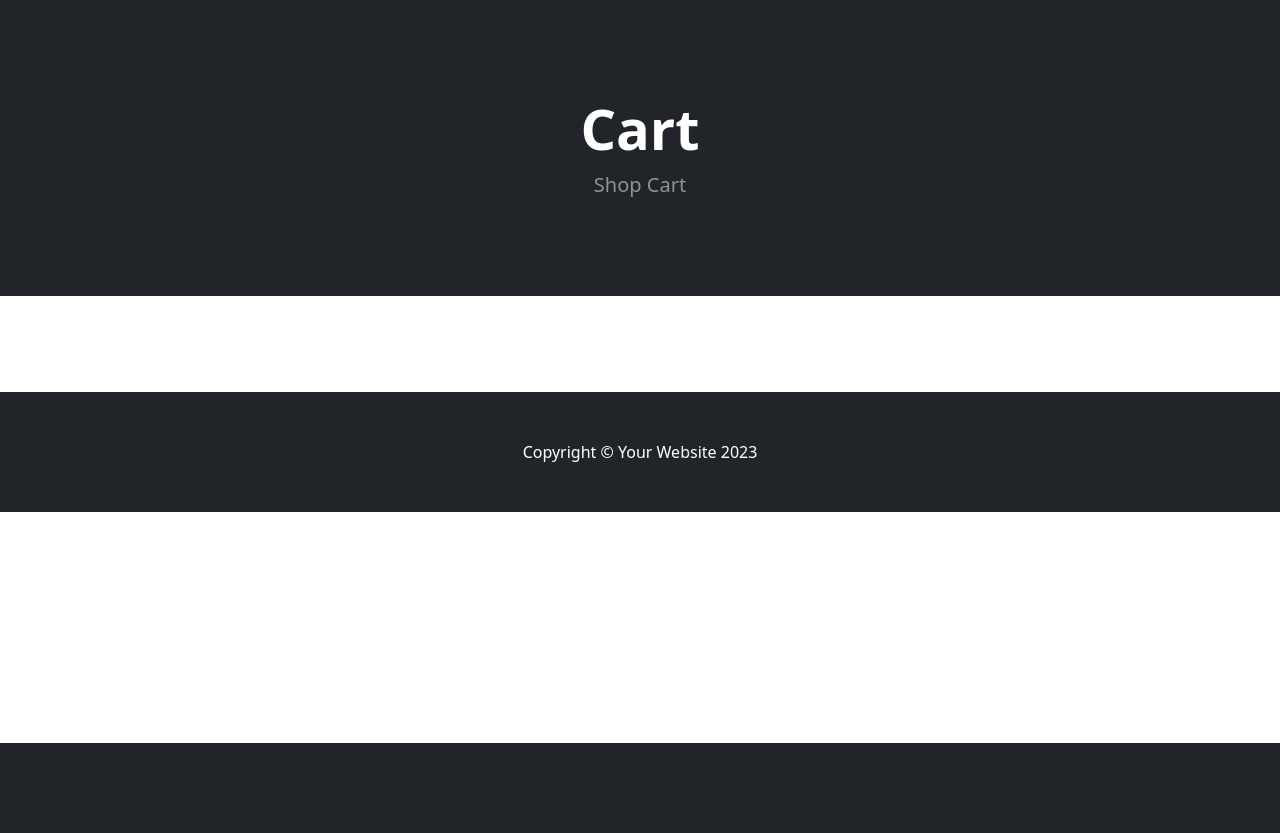
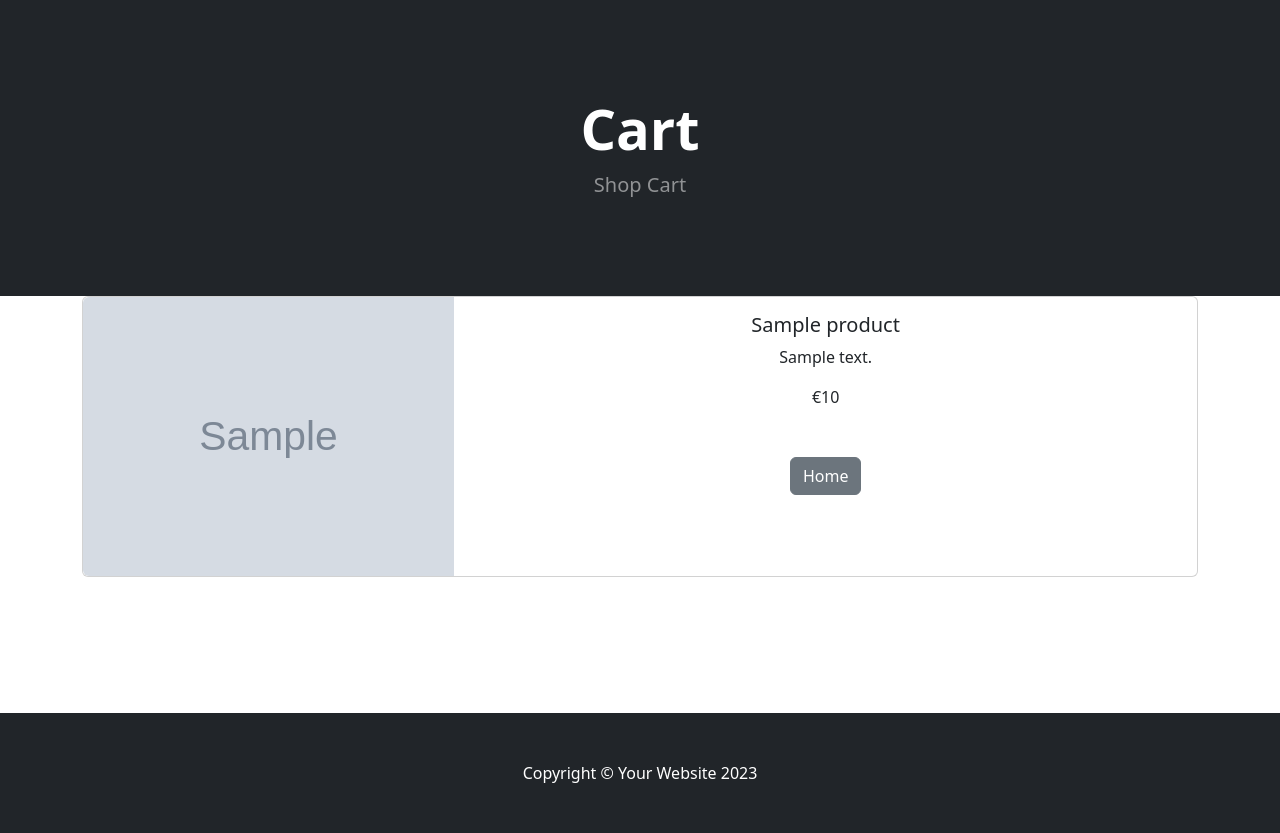
Before and after one commit to BrandonPCollins/project-5, a Django app: template ecom/cart/templates/cart_summary.html in a window 1280 px wide. Shown: the part 57-890 px from the top of the page. Before the commit the page ends 800 px from the top, so only its background shows below. Run offline with Django 5.2, Linux system fonts and the light colour scheme; the template is opened without the code that fills it: most values are stand-ins (such as "Sample title", 1, 10 or a date in 2020); grey boxes marked "Sample" are stand-in pictures; some libraries are stand-ins or nearby versions.

Commit message:
Cart summary page

```diff
--- a/ecom/cart/cart.py
+++ b/ecom/cart/cart.py
@@ -1,3 +1,4 @@
+from store.models import Product
 
 class Cart():
     def __init__(self, request):
@@ -25,3 +26,9 @@
 
     def __len__(self):
         return len(self.cart)
+
+    def get_prods(self):
+        product_ids = self.cart.keys()
+        products = Product.objects.filter(id__in=product_ids)
+
+        return products
--- a/ecom/cart/templates/cart_summary.html
+++ b/ecom/cart/templates/cart_summary.html
@@ -10,6 +10,62 @@
                 </div>
             </div>
         </header>
+        <div class="container">
+            {% if cart_products %}
+                {% for product in cart_products %}
+                <div class="card mb-3">
+                    <div class="row g-0">
+                        <div class="col-md-4">
+                        <img src="{{ product.image.url }}" class="img-fluid rounded-start" alt="Image of the product">
+                        </div>
+                        <div class="col-md-8">
+                        <div class="card-body">
+                        <center>
+                            <h5 class="card-title">{{ product.name }}</h5>
+                            <p class="card-text">{{ product.description }}</p>
+
+                            {% if product.is_sale %}
+
+                                <div class="d-flex
+                                justify-content-center small
+                                text-warning mb-2">
+                                <div class="bi-star-fill"></div>
+                                &nbsp;SALE!&nbsp;
+                                <div class="bi-star-fill"></div>
+                            </div>
+
+                            <!-- Product price-->
+                            <strike>€{{product.price}}</strike>
+                            <br>
+                            €{{product.sale_price}}
+                            <br>
+
+                            {% else %}
+
+                            €{{product.price}}
+                            <br>
+
+                            <br>
+
+                            {% endif %}
+
+                            <br>
+                            <a href="{% url 'home' %}" class="btn btn-secondary">Home</a>
+                            <br><br>
+                        </div>
+                        </div>
+                    </div>
+                    </center>
+                    </div>
+                <br>
+                {% endfor %}
+            {% else %}
+            <center>
+                <br>
+                <h1>There's nothing in your cart!</h1>
+            </center>
+            {% endif %}
+        </div>
         <br>
         <br>
         <br>
--- a/ecom/cart/views.py
+++ b/ecom/cart/views.py
@@ -5,7 +5,9 @@
 
 def cart_summary(request):
     """ A view that renders the cart contents page """
-    return render(request, "cart_summary.html")
+    cart = Cart(request)
+    cart_products = cart.get_prods
+    return render(request, "cart_summary.html", {"cart_products":cart_products})
 
 def cart_add(request):
     cart = Cart(request)
```
Also changed, not shown: ecom/db.sqlite3.
